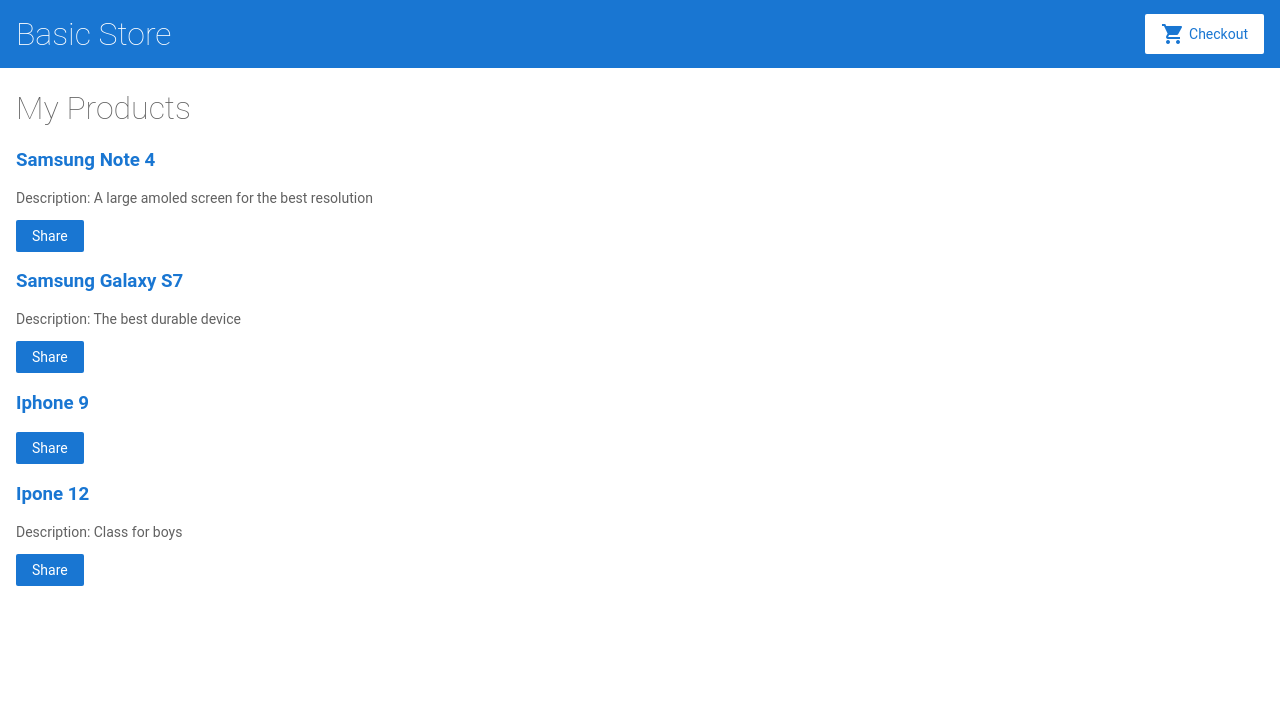
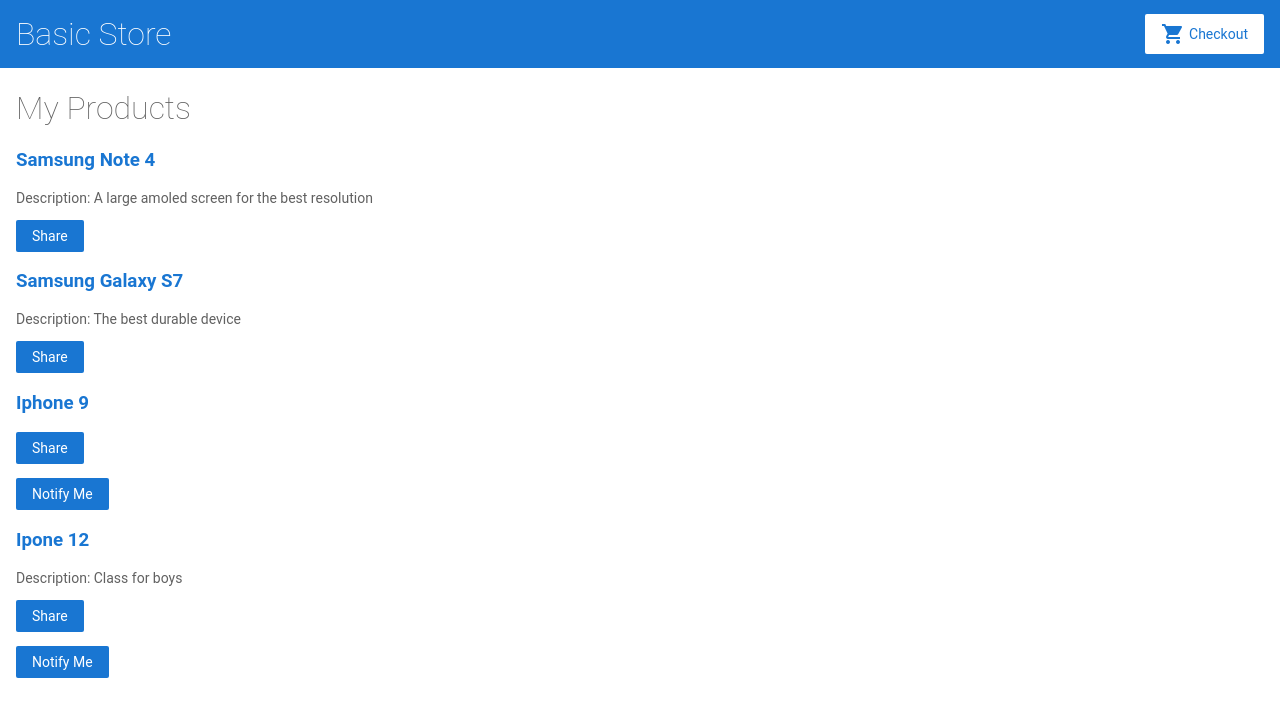
Before and after one commit to hillhousedev/Angular-basic-cart, an Angular app: page / in a window 1280 px wide. Shown: the top 716 px of the page. Built offline with nearby package versions, Linux system fonts and the light colour scheme.

Commit message:
Productlist alert receiving price data from product list

```diff
--- a/src/app/product-alerts/product-alerts.component.html
+++ b/src/app/product-alerts/product-alerts.component.html
@@ -1 +1,3 @@
-<p>product-alerts works!</p>
+<p *ngIf="product.price > 700">
+    <button>Notify Me</button>
+</p>
--- a/src/app/product-alerts/product-alerts.component.ts
+++ b/src/app/product-alerts/product-alerts.component.ts
@@ -1,4 +1,8 @@
 import { Component, OnInit } from '@angular/core';
+import { Input } from '@angular/core';
+import { Output, EventEmitter } from '@angular/core';
+
+
 
 @Component({
   selector: 'app-product-alerts',
@@ -6,7 +10,7 @@ import { Component, OnInit } from '@angular/core';
   styleUrls: ['./product-alerts.component.css']
 })
 export class ProductAlertsComponent implements OnInit {
-
+  @Input() product;
   constructor() { }
 
   ngOnInit(): void {
--- a/src/app/product-list/product-list.component.html
+++ b/src/app/product-list/product-list.component.html
@@ -15,4 +15,9 @@
         Share
     </button>
 
+    <app-product-alerts [product]="product">
+    </app-product-alerts>
+
+
+
 </div>
```
